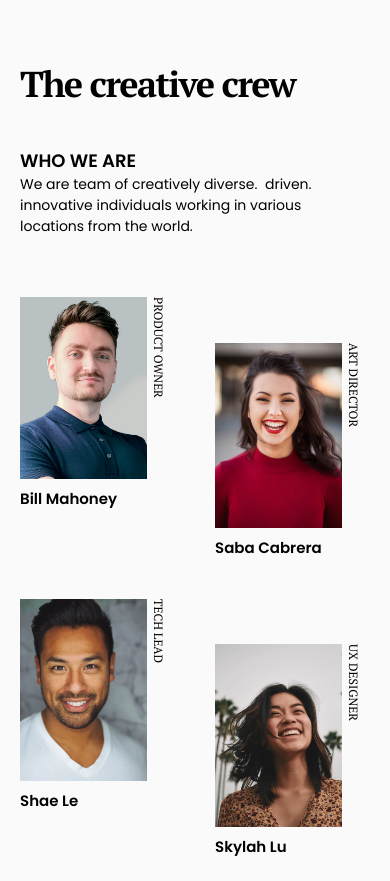
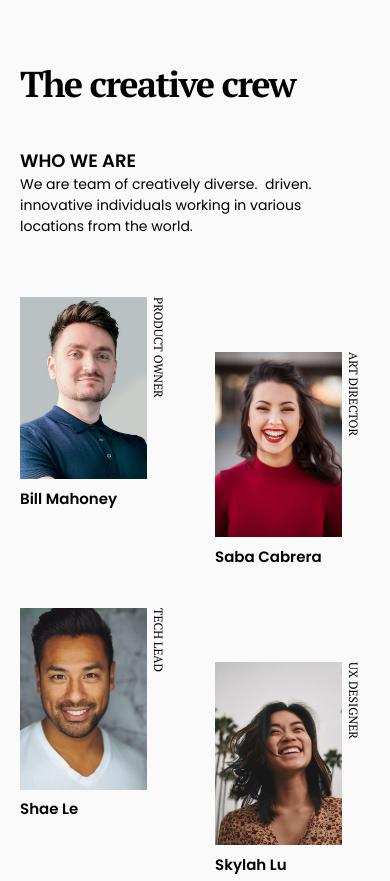
Before and after one commit to ViRT1ST/devchallenges-my-team-page, a plain HTML site: page index.html in a window 390 px wide. Shown: the top 881 px of the page. Drawn offline with Linux system fonts and the light colour scheme.

Commit message:
Update styles.css

```diff
--- a/styles.css
+++ b/styles.css
@@ -3,7 +3,7 @@
 @import url("https://fonts.googleapis.com/css2?family=Montserrat:wght@500;700&display=swap");
 
 :root {
-  --content-max-size: 1000px;
+	--content-max-size: 1000px;
 }
 
 * {
@@ -89,6 +89,7 @@ main {
   width: 33.32rem;
   position: relative;
 }
+
 
 .img-wrapper {
   width: 82%;
@@ -178,7 +179,7 @@ footer p a {
 
   .profile:nth-child(2n+0) {
     /* background-color: aqua; */
-    padding-top: 8rem;
+    padding-top: 9.5rem;
   }
 
 }
@@ -193,12 +194,13 @@ footer p a {
     width: 100%;
   }
 
+
   .profile {
     width: 50%;
   }
 
   .profile:nth-child(2n+0) {
-    padding-top: 11.7vw;
+    padding-top: 14vw;
   }
 
   .name {
```
